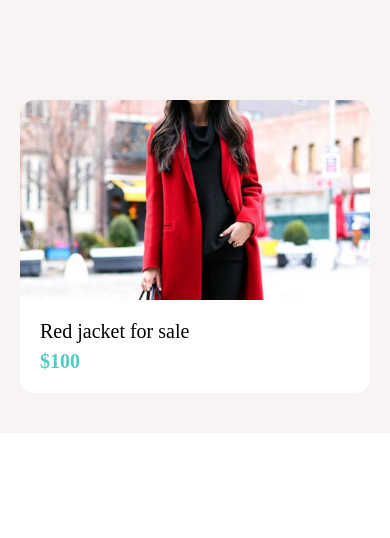
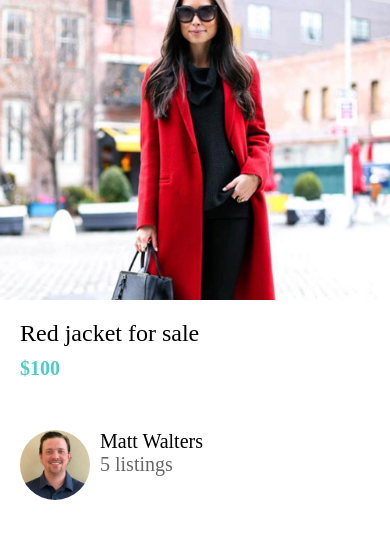
Before and after one commit to WaltersMatthew/DoneWithIt, a React Native app: screen / in a window 390 px wide. Shown: the top 538 px of the page. Built offline with nearby package versions, Linux system fonts and the light colour scheme.

Commit message:
create listing details screen

```diff
--- a/App.js
+++ b/App.js
@@ -2,20 +2,7 @@
 import { View } from "react-native";
 
 import Card from "./app/Components/Card";
+import ListingDetailsScreen from "./app/screens/ListingDetailsScreen";
 export default function App() {
-    return (
-        <View
-            style={{
-                backgroundColor: "#f8f4f4",
-                padding: 20,
-                paddingTop: 100,
-            }}
-        >
-            <Card
-                title="Red jacket for sale"
-                subTitle="$100"
-                image={require("./app/assets/jacket.jpg")}
-            />
-        </View>
-    );
+    return <ListingDetailsScreen />;
 }
--- /dev/null
+++ b/app/Components/ListItem.js
@@ -0,0 +1,36 @@
+import React from "react";
+import { View, StyleSheet, Image } from "react-native";
+import colors from "../config/colors";
+import AppText from "./AppText";
+
+function ListItem({ title, subTitle, image }) {
+    return (
+        <View style={styles.container}>
+            <Image style={styles.image} source={image} />
+            <View>
+                <AppText style={styles.title}>{title}</AppText>
+                <AppText style={styles.subTitle}>{subTitle}</AppText>
+            </View>
+        </View>
+    );
+}
+
+const styles = StyleSheet.create({
+    container: {
+        flexDirection: "row",
+    },
+    image: {
+        width: 70,
+        height: 70,
+        borderRadius: 35,
+        marginRight: 10,
+    },
+    subTitle: {
+        color: colors.medium,
+    },
+    title: {
+        fontWeight: "500",
+    },
+});
+
+export default ListItem;
--- a/app/config/colors.js
+++ b/app/config/colors.js
@@ -1,6 +1,7 @@
 export default {
     primary: "#fc5c65",
     secondary: "#4ecdc4",
-    grey: "#666",
+    medium: "#666",
+    black: "black",
     white: "#fff",
 };
--- /dev/null
+++ b/app/screens/ListingDetailsScreen.js
@@ -0,0 +1,53 @@
+import React from "react";
+import { View, Image, StyleSheet } from "react-native";
+import AppText from "../Components/AppText";
+
+import colors from "../config/colors";
+import ListItem from "../Components/ListItem";
+
+function ListingDetailsScreen(props) {
+    return (
+        <View>
+            <Image
+                style={styles.image}
+                source={require("../assets/jacket.jpg")}
+            />
+            <View style={styles.detailsContainer}>
+                <AppText style={styles.title}>Red jacket for sale</AppText>
+                <AppText style={styles.price}>$100</AppText>
+                <View style={styles.userContainer}>
+                    <ListItem
+                        image={require("../assets/headshot.jpg")}
+                        title="Matt Walters"
+                        subTitle="5 listings"
+                    />
+                </View>
+            </View>
+        </View>
+    );
+}
+
+const styles = StyleSheet.create({
+    detailsContainer: {
+        padding: 20,
+    },
+    image: {
+        width: "100%",
+        height: 300,
+    },
+    price: {
+        color: colors.secondary,
+        fontWeight: "bold",
+        fontSize: 20,
+        marginVertical: 10,
+    },
+    title: {
+        fontSize: 24,
+        fontWeight: "500",
+    },
+    userContainer: {
+        marginVertical: 40,
+    },
+});
+
+export default ListingDetailsScreen;
```
Also changed, not shown: app/assets/headshot.jpg (added).
